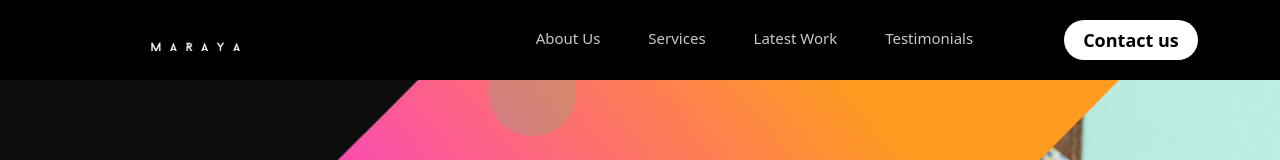
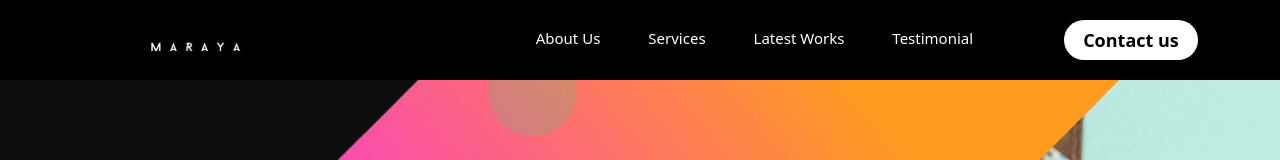
Before and after one commit to jiboladestiny/test, a React (Create React App) app: page / in a window 1280 px wide. Shown: the top 160 px of the page. Built offline with nearby package versions, Linux system fonts and the light colour scheme.

Commit message:
nav active

```diff
--- a/src/components/Navbar.jsx
+++ b/src/components/Navbar.jsx
@@ -32,7 +32,7 @@ useEffect(() => {
   };
 }, []);
   return (
-    <div className="topnav">
+    <nav className="topnav">
       <div className="container">
         <div className="nav-logo">
           <img src={logo} alt="" />
@@ -46,10 +46,42 @@ useEffect(() => {
         </div>
         <div className={nav === 1 ? "mobile-nav active" : "mobile-nav"}>
           <ul class="nav flex-column">
-            <li class="nav-item p-2 ms-3" >About </li>
-            <li class="nav-item p-2 ms-3">Services</li>
-            <li class="nav-item p-2 ms-3">Latest work</li>
-            <li class="nav-item p-2 ms-3">Testimonial</li>
+            <li class="nav-item p-2 ms-3">
+              {" "}
+              <a
+                href="#about"
+                className={currentSection === "about" ? "active" : ""}
+              >
+                About Us
+              </a>{" "}
+            </li>
+            <li class="nav-item p-2 ms-3">
+              {" "}
+              <a
+                href="#services"
+                className={currentSection === "services" ? "active" : ""}
+              >
+                Services
+              </a>
+            </li>
+            <li class="nav-item p-2 ms-3">
+              {" "}
+              <a
+                href="#work"
+                className={currentSection === "work" ? "active" : ""}
+              >
+                Latest Works
+              </a>
+            </li>
+            <li class="nav-item p-2 ms-3">
+              {" "}
+              <a
+                href="#testimonial"
+                className={currentSection === "testimonial" ? "active" : ""}
+              >
+                Testimonial
+              </a>
+            </li>
             <li class="nav-item p-2 ms-3">
               <button className="hero-btn">Contact us</button>
             </li>
@@ -57,10 +89,41 @@ useEffect(() => {
         </div>
         <div className="nav-center">
           <ul className="gap-5 list-unstyle ">
-            <li className="text-right" >About Us</li>
-            <li>Services</li>
-            <li>Latest Work</li>
-            <li>Testimonials</li>
+            <li className="text-right active">
+              <a
+                href="#about"
+                className={currentSection === "about" ? "active" : ""}
+              >
+                About Us
+              </a>
+            </li>
+            <li>
+              {" "}
+              <a
+                href="#services"
+                className={currentSection === "services" ? "active" : ""}
+              >
+                Services
+              </a>{" "}
+            </li>
+            <li>
+              {" "}
+              <a
+                href="#work"
+                className={currentSection === "work" ? "active" : ""}
+              >
+                Latest Works
+              </a>
+            </li>
+            <li>
+              {" "}
+              <a
+                href="#testimonial"
+                className={currentSection === "testimonial" ? "active" : ""}
+              >
+                Testimonial
+              </a>
+            </li>
           </ul>
         </div>
 
@@ -69,7 +132,7 @@ useEffect(() => {
           <button className="hero-btn">Contact us</button>
         </div>
       </div>
-    </div>
+    </nav>
   );
 }
 
--- a/src/components/navbar.scss
+++ b/src/components/navbar.scss
@@ -35,12 +35,17 @@
         display: flex;
         list-style-type: none;
 
-        li {
-          color: var(--secondary-grey);
+        li{
+
           font-size: 15px;
           font-weight: 500;
-           border-bottom: 4px solid transparent;
-          &:hover, .active {
+          border-bottom: 4px solid transparent;
+          a{
+            text-decoration: none;
+            color: white;
+          }
+          &:hover,
+          .active {
             border-bottom: 4px solid var(--light-green);
             transition: all ease 0.5s;
             cursor: pointer;
```
